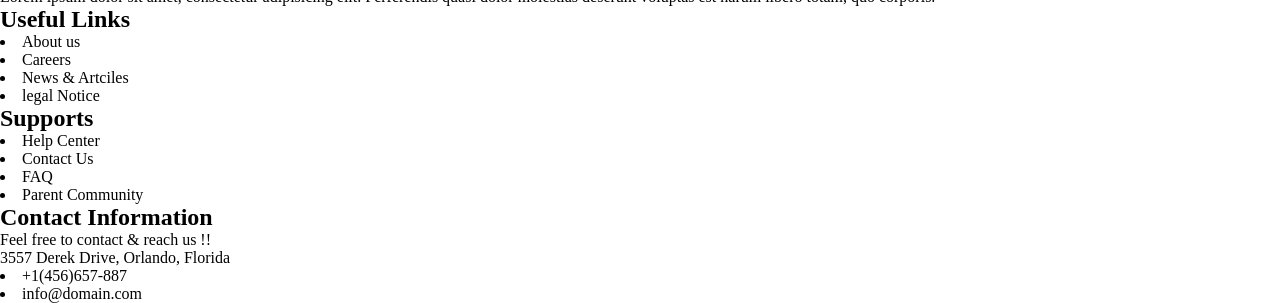
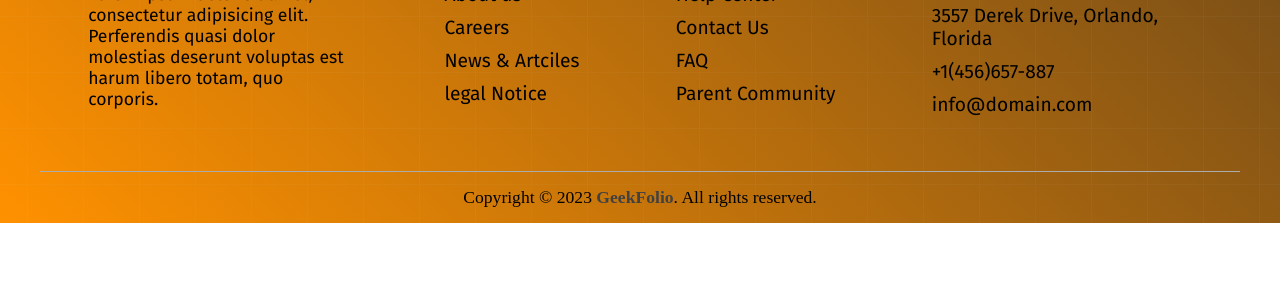
Before and after one commit to ohidursohag/Product-Design-Webpage, a plain HTML site: page index.html in a window 1280 px wide. Shown: the part 2051-2354 px from the top of the page. After the commit the page ends 2274 px from the top, so only its background shows below. Drawn offline with nearby package versions, Linux system fonts and the light colour scheme; a web font is replaced by a local one.

Commit message:
Product Design Webpage

```diff
--- a/Css/styles.css
+++ b/Css/styles.css
@@ -5,7 +5,7 @@
 }
 /* Header Section */
 .header-contianer {
-   font-family: 'Gruppo', sans-serif;
+  font-family: "Gruppo", sans-serif;
   color: #acacac;
   background-color: #424141;
   display: flex;
@@ -14,7 +14,7 @@
 }
 
 .logo_image {
-   margin-left: 40px ;
+  margin-left: 40px;
   padding: 20px;
 }
 
@@ -45,25 +45,24 @@
   align-items: center;
 }
 .container-background {
-   background-image: url('../images/background.png'), linear-gradient(45deg, #020202, #353535);
+  background-image: url("../images/background.png"),
+    linear-gradient(45deg, #020202, #353535);
 }
 
-
-.banner-text>h1 {
-   font-family: 'Acme', sans-serif;
+.banner-text > h1 {
+  font-family: "Acme", sans-serif;
   font-size: 3.5rem;
   color: #dfdfdf;
-
 }
-.banner-text>p {
+.banner-text > p {
   padding: 20px 0;
-   font-family: 'Alegreya', serif;
+  font-family: "Alegreya", serif;
   font-size: 1.5rem;
   color: aliceblue;
 }
 
 .btn {
-   font-family: 'Gruppo', sans-serif;
+  font-family: "Gruppo", sans-serif;
   color: #f3f3f3;
   padding: 15px;
   font-size: 1.5rem;
@@ -79,7 +78,7 @@
   color: #fff;
 }
 
-.banner-image>img {
+.banner-image > img {
   width: 400px;
 }
 
@@ -97,12 +96,12 @@
   /* align-items: center; */
   padding: 20px;
 }
-.about-text>h1 {
+.about-text > h1 {
   font-size: 2rem;
   /* padding: 10px 0; */
 }
-.about-text>p {
-   font-family: 'Fira Sans', sans-serif;
+.about-text > p {
+  font-family: "Fira Sans", sans-serif;
   max-width: 600px;
   font-size: 1.2rem;
   padding: 10px 0;
@@ -111,13 +110,12 @@ font-size: 2rem;
 /* Our Service */
 .our-service-container {
   color: #dfdfdf;
-
 }
 
 .service-title {
   font-size: 4rem;
   text-align: center;
-   padding: 30px ;
+  padding: 30px;
 }
 
 .our-service-box-container {
@@ -140,10 +138,11 @@ font-size: 2rem;
   padding: 15px 0;
 }
 
-.service-items>h1 {
+.service-items > h1 {
   padding-bottom: 10px;
 }
-.service-items>p {
+.service-items > p {
+  font-family: "Fira Sans", sans-serif;
   text-align: center;
   padding: 10px 0;
 }
@@ -154,3 +153,54 @@ font-size: 2rem;
 }
 
 /* Footer Section */
+.bg-footer {
+  background-image: url("../images/background.png"),
+    linear-gradient(45deg, #ff9100, #744c18);
+}
+.fotter-container {
+  padding: 50px 0;
+  margin: 0 auto;
+  max-width: 1200px;
+  display: flex;
+  justify-content: space-around;
+  border-bottom: 1px solid #acacac;
+}
+
+.footer-section {
+  max-width: 260px;
+  list-style: none;
+}
+
+.short-info > img {
+  width: 150px;
+  padding-bottom: 10px;
+}
+
+.footer-section > h2 {
+  padding-bottom: 10px;
+}
+.contact-info > p,
+.short-info > p {
+  font-family: "Fira Sans", sans-serif;
+  font-size: 1.1rem;
+}
+
+.footer-section > li {
+  font-family: "Fira Sans", sans-serif;
+  font-size: 1.2rem;
+  padding: 5px 0;
+}
+
+
+footer > p {
+  padding: 15px;
+  font-size: 1.1rem;
+  text-align: center;
+}
+footer > p a{
+   text-decoration: none;
+   color: #424141;
+}
+a:hover {
+   color: #fff;
+}
--- a/index.html
+++ b/index.html
@@ -4,9 +4,12 @@
     <meta charset="UTF-8" />
     <meta name="viewport" content="width=device-width, initial-scale=1.0" />
     <link rel="shortcut icon" href="./icon/favicon.png" type="image/x-icon" />
-    <link rel="preconnect" href="https://fonts.googleapis.com">
-<link rel="preconnect" href="https://fonts.gstatic.com" crossorigin>
-<link href="https://fonts.googleapis.com/css2?family=Acme&family=Alegreya:ital,wght@0,400;0,500;0,600;1,500;1,600&family=Fira+Sans:ital,wght@0,100;0,200;0,300;0,400;1,100;1,200;1,300&family=Gruppo&display=swap" rel="stylesheet">
+    <link rel="preconnect" href="https://fonts.googleapis.com" />
+    <link rel="preconnect" href="https://fonts.gstatic.com" crossorigin />
+    <link
+      href="https://fonts.googleapis.com/css2?family=Acme&family=Alegreya:ital,wght@0,400;0,500;0,600;1,500;1,600&family=Fira+Sans:ital,wght@0,100;0,200;0,300;0,400;1,100;1,200;1,300&family=Gruppo&display=swap"
+      rel="stylesheet"
+    />
     <link rel="stylesheet" href="./Css/styles.css" />
     <title>GeekFolio</title>
   </head>
@@ -15,7 +18,7 @@
     <header>
       <nav class="header-contianer">
         <div class="logo_image">
-          <img width="180px" src="./logo/logo-dark.png" alt="Logo" />
+          <img width="180px" src="./logo/logo-light.png" alt="Logo" />
         </div>
         <div class="menu">
           <ul class="items">
@@ -57,12 +60,18 @@
               We grow brands through <br />
               bold & strategic creative
             </h1>
-            <p>Lorem ipsum dolor sit amet consectetur adipisicing elit. Officia, ipsum.</p>
-            <p>Lorem ipsum dolor sit amet consectetur adipisicing elit. Officia, ipsum. Lorem ipsum dolor sit amet consectetur, adipisicing elit.</p>
+            <p>
+              Lorem ipsum dolor sit amet consectetur adipisicing elit. Officia,
+              ipsum.
+            </p>
+            <p>
+              Lorem ipsum dolor sit amet consectetur adipisicing elit. Officia,
+              ipsum. Lorem ipsum dolor sit amet consectetur, adipisicing elit.
+            </p>
             <button class="btn" type="button">Contact with Us</button>
           </div>
           <div class="about-image">
-            <img width="400px" src="./images/section.png" alt="">
+            <img width="400px" src="./images/section.png" alt="" />
           </div>
         </div>
       </section>
@@ -71,58 +80,78 @@
           <h1 class="service-title">Our Service's</h1>
           <div class="our-service-box-container">
             <div class="service-items">
-               <img src="/icon/icon_1.png" alt="" class="service-icon">
+              <img src="/icon/icon_1.png" alt="" class="service-icon" />
               <h1>Digital Art</h1>
-               <p>Lorem ipsum, dolor sit amet consectetur adipisicing elit. Sit officia ea aut perspiciatis animi odit, harum doloremque sunt nisi incidunt est excepturi veritatis libero odio laboriosam hic quidem architecto quaerat?</p>
+              <p>
+                Lorem ipsum, dolor sit amet consectetur adipisicing elit. Sit
+                officia ea aut perspiciatis animi odit, harum doloremque sunt
+                nisi incidunt est excepturi veritatis libero odio laboriosam hic
+                quidem architecto quaerat?
+              </p>
               <button class="btn service-btn" type="button">Details</button>
             </div>
             <div class="service-items">
-               <img src="/icon/icon_2.png" alt="" class="service-icon">
+              <img src="/icon/icon_2.png" alt="" class="service-icon" />
               <h1>Digital Art</h1>
-               <p>Lorem ipsum, dolor sit amet consectetur adipisicing elit. Sit officia ea aut perspiciatis animi odit, harum doloremque sunt nisi incidunt est excepturi veritatis libero odio laboriosam hic quidem architecto quaerat?</p>
+              <p>
+                Lorem ipsum, dolor sit amet consectetur adipisicing elit. Sit
+                officia ea aut perspiciatis animi odit, harum doloremque sunt
+                nisi incidunt est excepturi veritatis libero odio laboriosam hic
+                quidem architecto quaerat?
+              </p>
               <button class="btn service-btn" type="button">Details</button>
             </div>
             <div class="service-items">
-               <img src="/icon/icon_3.png" alt="" class="service-icon">
+              <img src="/icon/icon_3.png" alt="" class="service-icon" />
               <h1>Digital Art</h1>
-               <p>Lorem ipsum, dolor sit amet consectetur adipisicing elit. Sit officia ea aut perspiciatis animi odit, harum doloremque sunt nisi incidunt est excepturi veritatis libero odio laboriosam hic quidem architecto quaerat?</p>
+              <p>
+                Lorem ipsum, dolor sit amet consectetur adipisicing elit. Sit
+                officia ea aut perspiciatis animi odit, harum doloremque sunt
+                nisi incidunt est excepturi veritatis libero odio laboriosam hic
+                quidem architecto quaerat?
+              </p>
               <button class="btn service-btn" type="button">Details</button>
             </div>
           </div>
         </div>
-
       </section>
     </main>
 
     <!-- Footer section -->
-    <footer>
+    <footer class="bg-footer">
       <div class="fotter-container">
-         <div class="short-info">
-            <img class="logo" src="/logo/logo-light.png" alt="">
-            <p>Lorem ipsum dolor sit amet, consectetur adipisicing elit. Perferendis quasi dolor molestias deserunt voluptas est harum libero totam, quo corporis.</p>
+        <div class="short-info footer-section">
+          <img class="logo" src="/logo/logo-light.png" alt="" />
+          <p>
+            Lorem ipsum dolor sit amet, consectetur adipisicing elit.
+            Perferendis quasi dolor molestias deserunt voluptas est harum libero
+            totam, quo corporis.
+          </p>
         </div>
-         <div class="useful-links">
+        <div class="useful-links footer-section">
           <h2>Useful Links</h2>
           <li>About us</li>
           <li>Careers</li>
           <li>News & Artciles</li>
           <li>legal Notice</li>
         </div>
-         <div class="useful-links">
+        <div class="support footer-section">
           <h2>Supports</h2>
           <li>Help Center</li>
           <li>Contact Us</li>
           <li>FAQ</li>
           <li>Parent Community</li>
         </div>
-         <div class="useful-links">
+        <div class="contact-info footer-section">
           <h2>Contact Information</h2>
-          <p>Feel free to contact & reach us !! <br>
-            3557 Derek Drive, Orlando, Florida</p>
+          <p>Feel free to contact & reach us !!</p>
+          <li>3557 Derek Drive, Orlando, Florida</li>
           <li>+1(456)657-887</li>
           <li>info@domain.com</li>
         </div>
       </div>
+
+      <p>Copyright © 2023 <strong><a href="#">GeekFolio</a></strong>. All rights reserved.</p>
     </footer>
   </body>
 </html>
```
Lines whose indentation alone changed are shown as unchanged.
